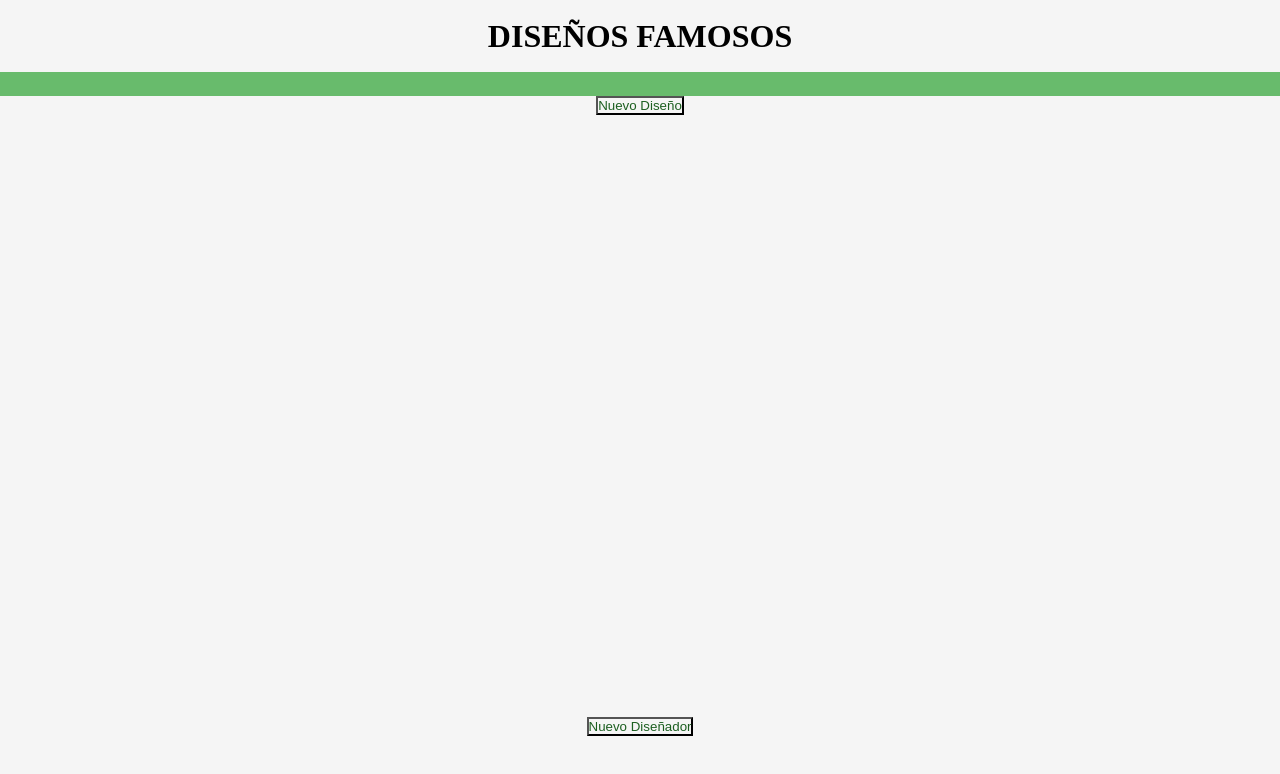
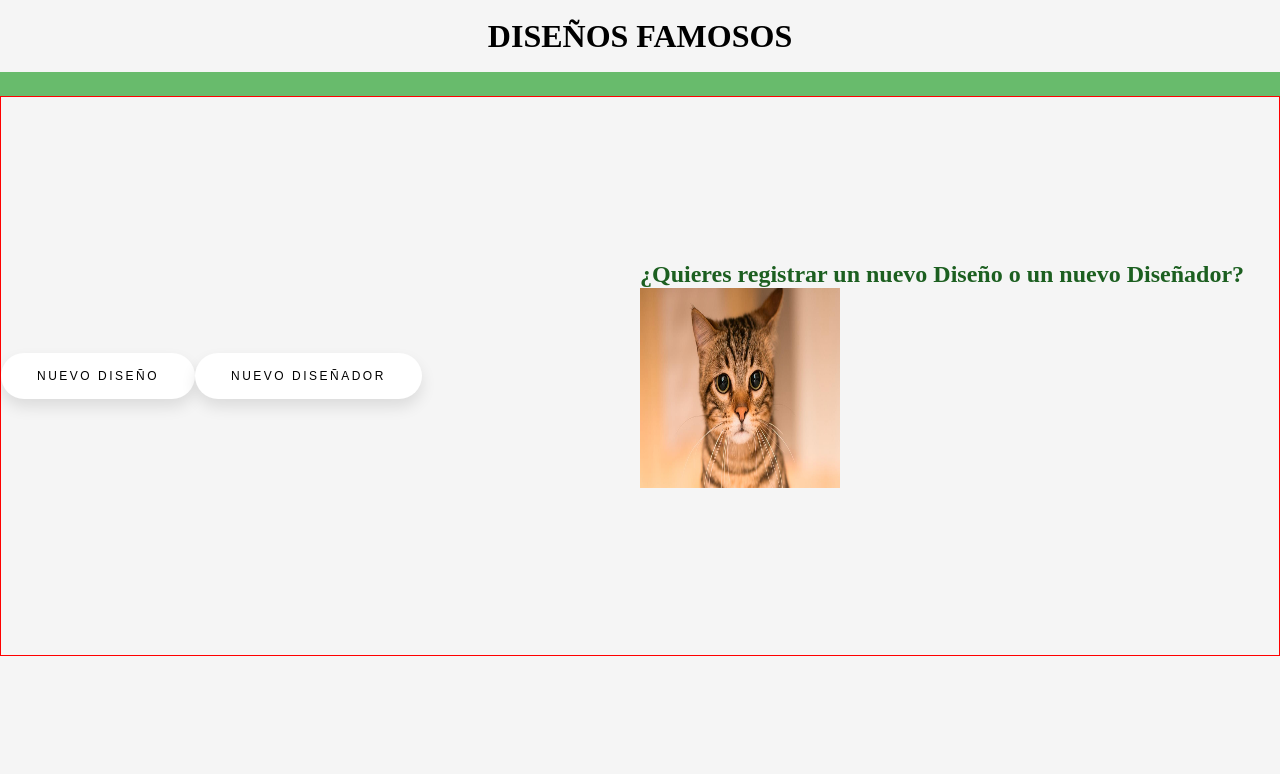
Before and after one commit to Brisnayu/Proyecto-Cum-Laude-NextLevel, a Next.js app: page /form/register in a window 1280 px wide. Shown: the top 774 px of the page. Built offline with nearby package versions, Linux system fonts and the light colour scheme.

Commit message:
page form and styles buttonSelectForm

```diff
--- /dev/null
+++ b/components/ButtonSelectForm.tsx
@@ -0,0 +1,16 @@
+import styles from "@/styles/stylesForm/buttonSelectForm.module.css";
+
+const ButtonSelectForm = ({ title, functionElement }: ButtonBackProps) => {
+  return (
+    <button onClick={functionElement} className={styles.button}>
+      {title}
+    </button>
+  );
+};
+
+export type ButtonBackProps = {
+  title: string;
+  functionElement: () => void;
+};
+
+export default ButtonSelectForm;
--- a/pages/form/register.tsx
+++ b/pages/form/register.tsx
@@ -2,6 +2,9 @@ import Layout from "@/components/Layout";
 import FormDesignPage from "@/components/form/Register/formDesign";
 import FormDesignerPage from "@/components/form/Register/formDesigner";
 import { useState } from "react";
+import styles from "@/styles/stylesForm/register.module.css";
+import Image from "next/image";
+import ButtonSelectForm from "@/components/ButtonSelectForm";
 
 const RegisterPage = () => {
   const [registerDesign, setRegisterDesign] = useState<boolean>(false);
@@ -21,16 +24,34 @@ const RegisterPage = () => {
       description="Página principal formularios"
       image="/silla.png"
     >
+      <div className={styles.containerPrincipal}>
         {!registerDesign && !registerDesigner && (
           <>
-          <button onClick={showDesign}>Nuevo Diseño</button>
-          <button onClick={showDesigner}>Nuevo Diseñador</button>
+            <div className={styles.containerButtons}>
+              <ButtonSelectForm
+                title="Nuevo Diseño"
+                functionElement={showDesign}
+              />
+              <ButtonSelectForm
+                title="Nuevo Diseñador"
+                functionElement={showDesigner}
+              />
+            </div>
+            <div className={styles.containerImage}>
+              <h2>¿Quieres registrar un nuevo Diseño o un nuevo Diseñador?</h2>
+              <Image
+                src="/gatito.jpg"
+                alt="Image Form Register"
+                width={200}
+                height={200}
+              />
+            </div>
           </>
         )}
 
         {registerDesign && <FormDesignPage />}
-
         {registerDesigner && <FormDesignerPage />}
+      </div>
     </Layout>
   );
 };
--- a/styles/form.module.css
+++ b/styles/form.module.css
@@ -167,6 +167,7 @@
   display: flex;
   flex-direction: column;
   align-items: center;
+  justify-content: center;
   gap: 1rem;
 }
 
--- /dev/null
+++ b/styles/stylesForm/buttonSelectForm.module.css
@@ -0,0 +1,26 @@
+.button {
+    padding: 1.3em 3em;
+    font-size: 12px;
+    text-transform: uppercase;
+    letter-spacing: 2.5px;
+    font-weight: 500;
+    color: #000;
+    background-color: #fff;
+    border: none;
+    border-radius: 45px;
+    box-shadow: 0px 8px 15px rgba(0, 0, 0, 0.1);
+    transition: all 0.3s ease 0s;
+    cursor: pointer;
+    outline: none;
+  }
+
+  .button:hover {
+    background-color: #23c483;
+    box-shadow: 0px 15px 20px rgba(46, 229, 157, 0.4);
+    color: #fff;
+    transform: translateY(-7px);
+  }
+
+  .button:active {
+    transform: translateY(-1px);
+  }
--- /dev/null
+++ b/styles/stylesForm/register.module.css
@@ -0,0 +1,17 @@
+.containerPrincipal {
+  border: 1px solid red;
+  width: 100%;
+  height: 70vh;
+  display: flex;
+  align-items: center;
+  justify-content: center;
+}
+
+.containerButtons {
+  width: 50%;
+  height: auto;
+}
+
+.containerImage {
+  width: 50%;
+}
```
Also changed, not shown: public/imageForm/register.png (added). Lines whose indentation alone changed are shown as unchanged.
